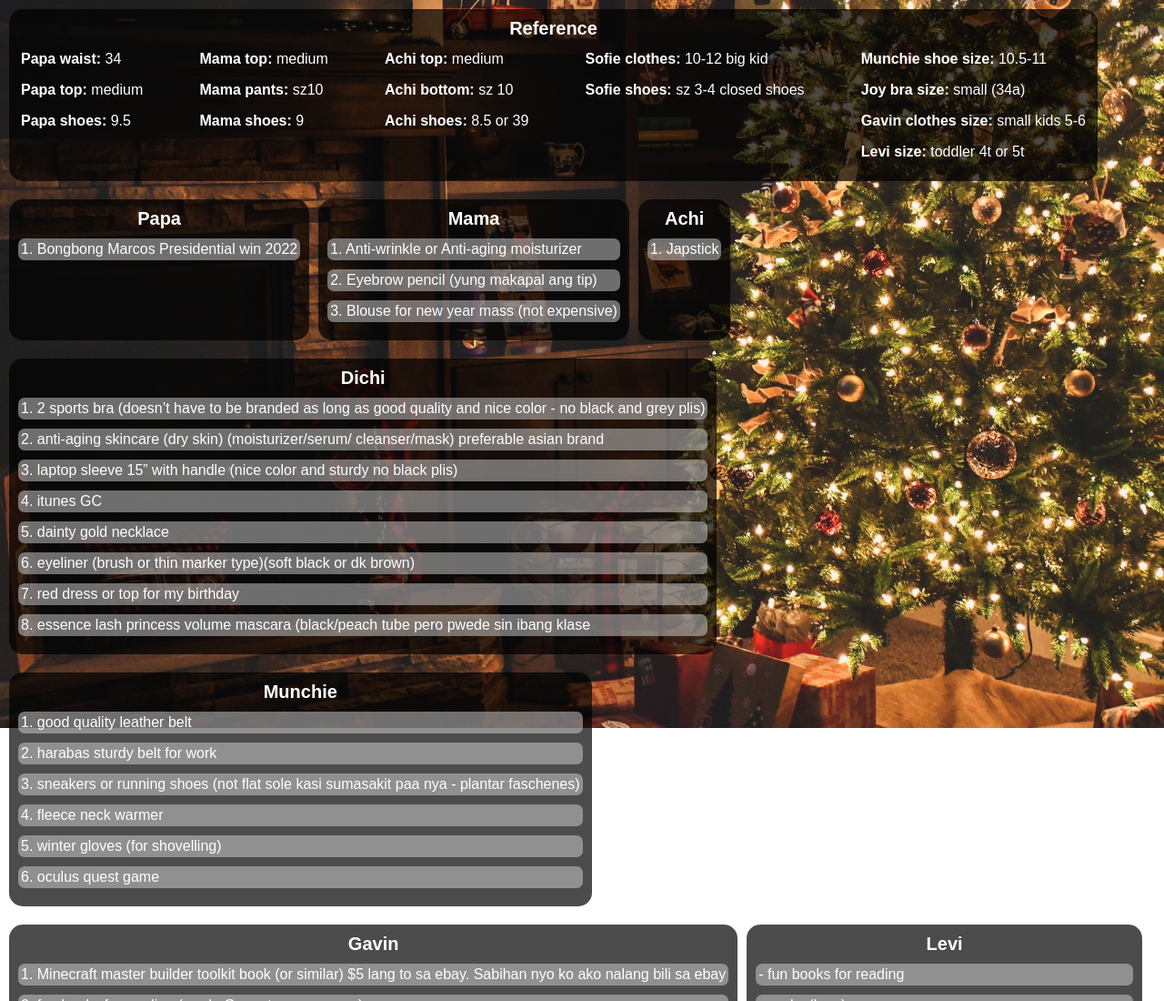
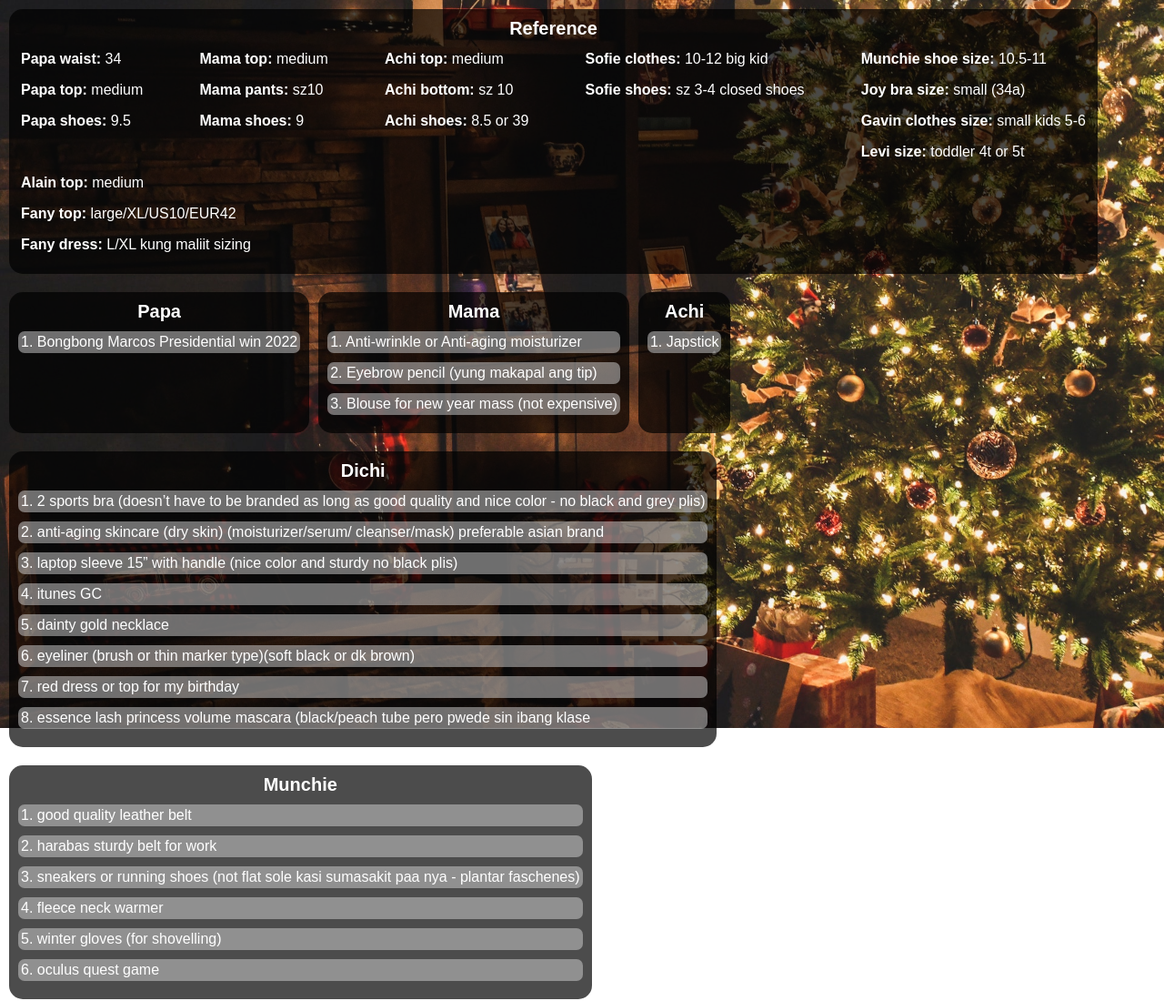
Before and after one commit to jkvgo/gofamilywishlist, a plain HTML site: page index.html in a window 1280 px wide. Shown: the top 1100 px of the page at 91% size. Drawn offline with Linux system fonts and the light colour scheme.

Commit message:
Added sichi and alain sizes

```diff
--- a/index.html
+++ b/index.html
@@ -41,6 +41,11 @@
                     <span><b>Joy bra size:</b> small (34a)</span>
                     <span><b>Gavin clothes size:</b> small kids 5-6</span>
                     <span><b>Levi size:</b> toddler 4t or 5t</span>
+                </div>
+                <div>
+                    <span><b>Alain top:</b> medium</span>
+                    <span><b>Fany top:</b> large/XL/US10/EUR42</span>
+                    <span><b>Fany dress:</b> L/XL kung maliit sizing</span>
                 </div>
             </div>
         </div>
```
